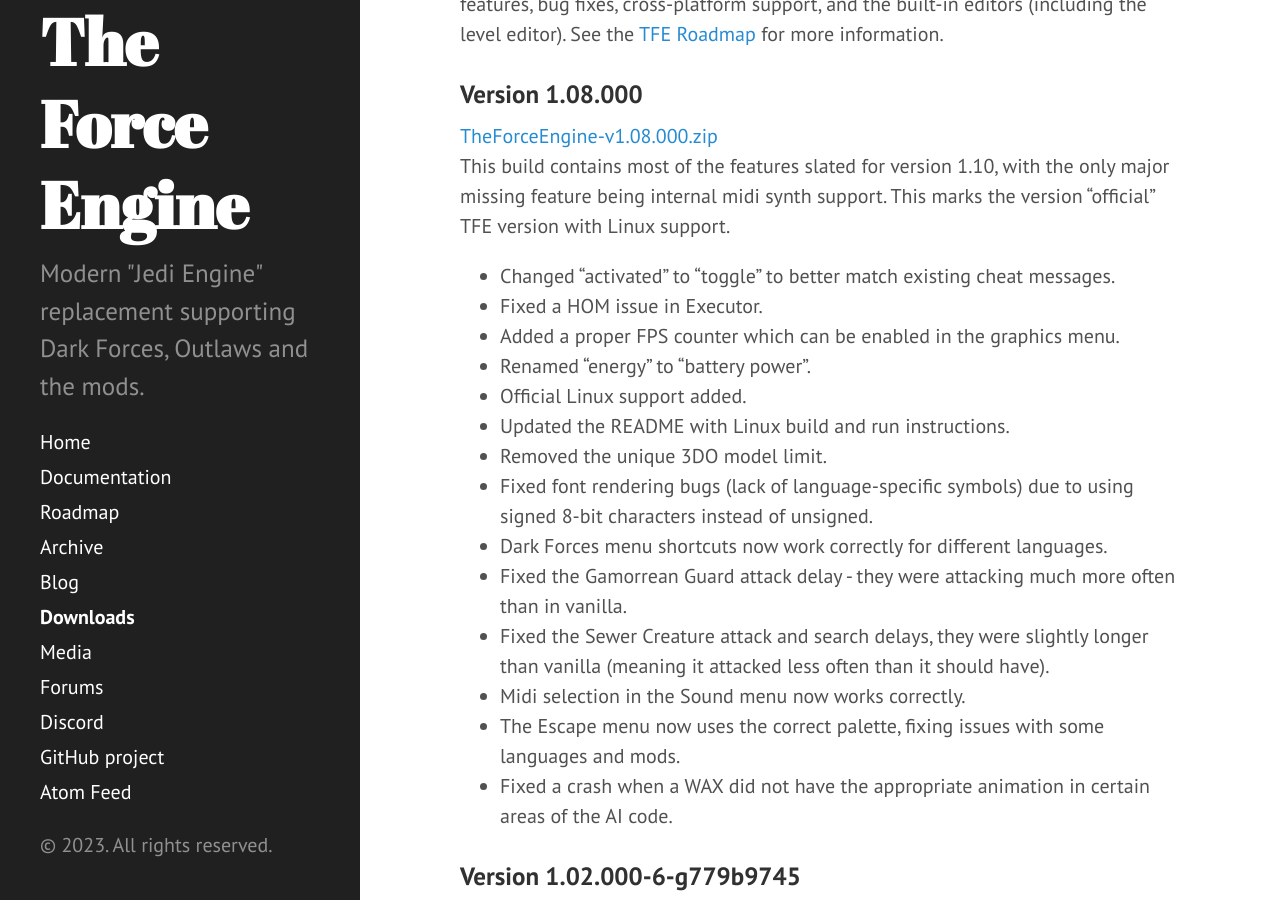
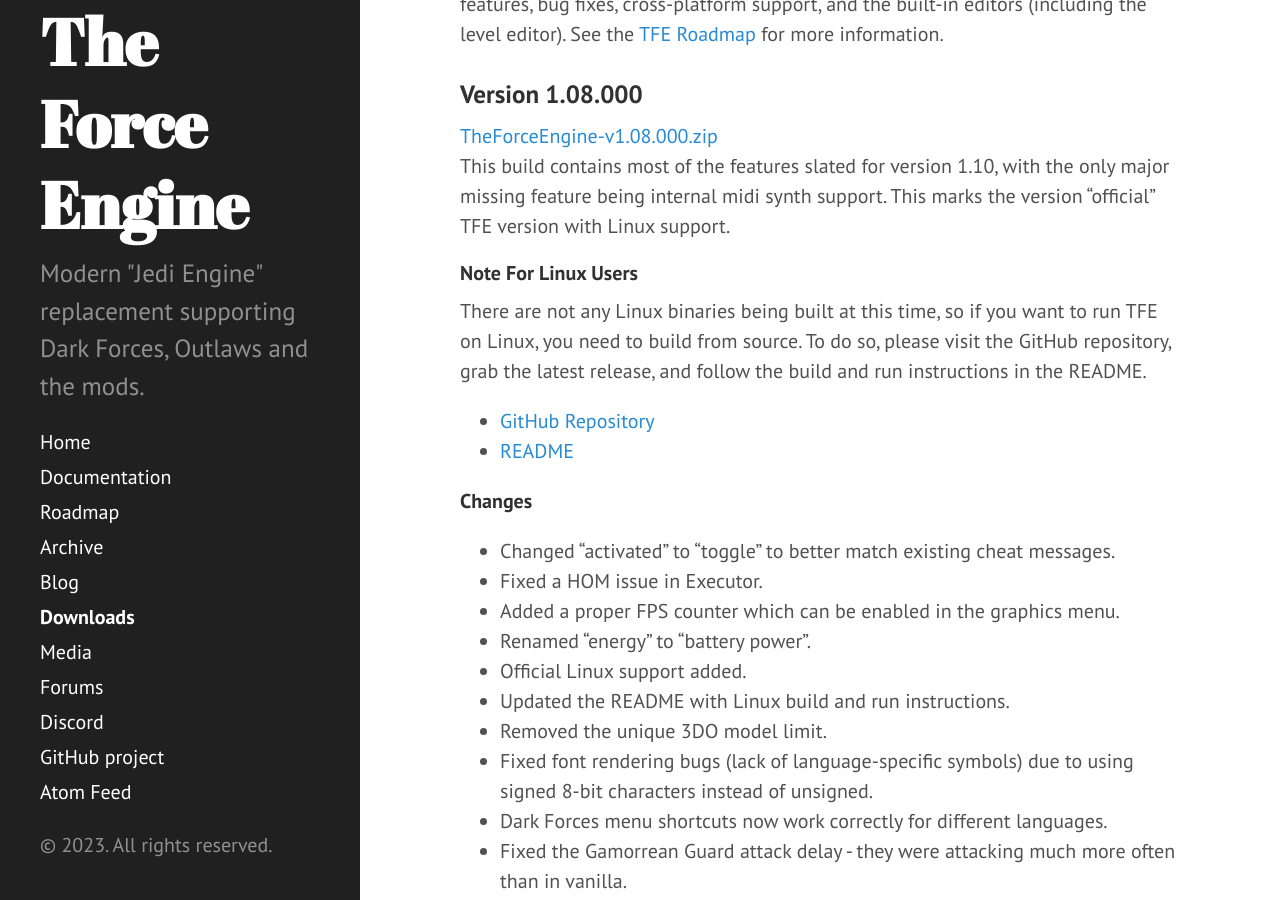
Before and after one commit to TheForceEngine/TheForceEngine.github.io, a Jekyll site: the page built from downloads.md, in a window 1280 px wide and 900 px high, scrolled down 592 px. Built offline with Jekyll 4.4.1, drawn with Linux system fonts in a browser that asks for light colours.

Commit message:
Update downloads.md

```diff
--- a/downloads.md
+++ b/downloads.md
@@ -14,6 +14,13 @@
 ### Version 1.08.000
 [TheForceEngine-v1.08.000.zip](archive/TheForceEngine-v1.08.000.zip) <br>
 This build contains most of the features slated for version 1.10, with the only major missing feature being internal midi synth support. This marks the version "official" TFE version with Linux support.
+
+#### Note For Linux Users
+There are not any Linux binaries being built at this time, so if you want to run TFE on Linux, you need to build from source. To do so, please visit the GitHub repository, grab the latest release, and follow the build and run instructions in the README.
+* [GitHub Repository](https://github.com/luciusDXL/TheForceEngine)
+* [README](https://github.com/luciusDXL/TheForceEngine/blob/master/README.md)
+
+**Changes**
 * Changed "activated" to "toggle" to better match existing cheat messages.
 * Fixed a HOM issue in Executor.
 * Added a proper FPS counter which can be enabled in the graphics menu.
```
